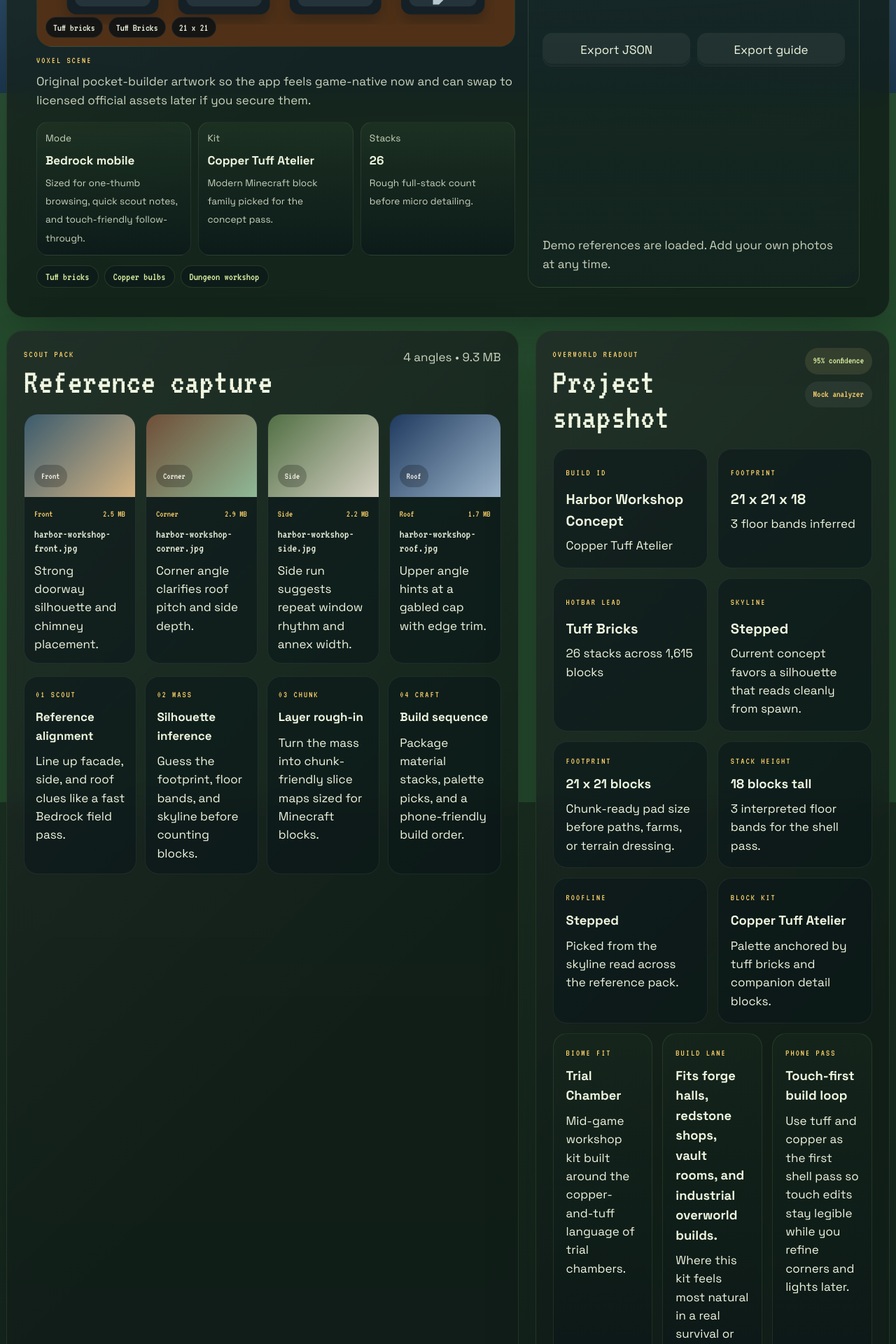
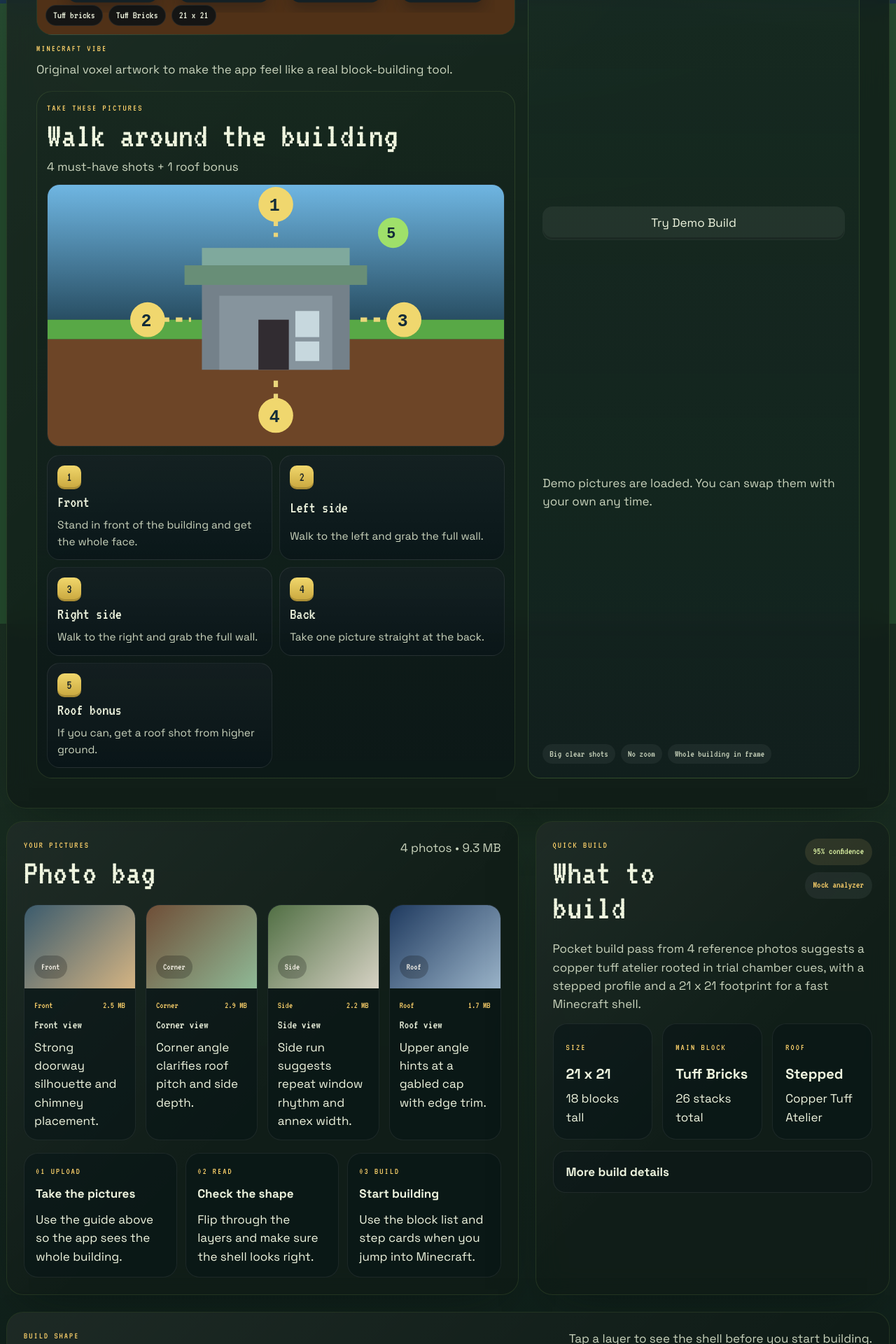
Before and after one commit to reginaldvw2007-wq/minecraft-builder-app, a React (Vite) app: page / in a window 1280 px wide. Shown: the part 880-2800 px from the top of the page at 70% size. Built offline with nearby package versions, Linux system fonts and the light colour scheme.

Commit message:
Simplify Infinity Block capture flow (#3)
Co-authored-by: Reginald <Reggie@Reggie.local>
Co-authored-by: Paperclip <noreply@paperclip.ing>

```diff
--- a/index.html
+++ b/index.html
@@ -4,7 +4,7 @@
     <meta charset="UTF-8" />
     <link rel="icon" type="image/svg+xml" href="/favicon.svg" />
     <meta name="viewport" content="width=device-width, initial-scale=1.0" />
-    <title>Minecraft Builder Prototype</title>
+    <title>The Infinity Block</title>
   </head>
   <body>
     <div id="root"></div>
--- a/src/App.css
+++ b/src/App.css
@@ -77,6 +77,81 @@
 .hero-note {
   margin-top: 10px;
   color: var(--accent-soft);
+}
+
+.quest-board {
+  display: grid;
+  gap: 12px;
+  margin-top: 18px;
+  padding: 14px;
+  border-radius: 22px;
+  border: 1px solid rgba(171, 213, 101, 0.14);
+  background:
+    linear-gradient(180deg, rgba(103, 163, 74, 0.08), transparent),
+    rgba(9, 19, 23, 0.48);
+}
+
+.quest-board__header {
+  display: flex;
+  flex-direction: column;
+  gap: 6px;
+}
+
+.quest-map {
+  overflow: hidden;
+  border-radius: 18px;
+  border: 1px solid rgba(255, 255, 255, 0.08);
+  background: rgba(8, 20, 24, 0.55);
+}
+
+.quest-map img {
+  display: block;
+  width: 100%;
+  height: auto;
+  image-rendering: pixelated;
+}
+
+.photo-mission-grid {
+  display: grid;
+  grid-template-columns: repeat(2, minmax(0, 1fr));
+  gap: 10px;
+}
+
+.photo-mission-card {
+  display: grid;
+  gap: 8px;
+  padding: 14px;
+  border-radius: 18px;
+  border: 1px solid rgba(255, 255, 255, 0.08);
+  background:
+    linear-gradient(180deg, rgba(255, 255, 255, 0.04), transparent),
+    rgba(11, 21, 26, 0.72);
+}
+
+.photo-mission-card strong {
+  font-family: var(--display);
+  font-size: 1.35rem;
+  line-height: 1;
+}
+
+.photo-mission-card p {
+  color: var(--muted);
+  font-size: 0.9rem;
+}
+
+.photo-mission-card__number {
+  display: inline-flex;
+  align-items: center;
+  justify-content: center;
+  width: 34px;
+  height: 34px;
+  border-radius: 10px;
+  background: linear-gradient(180deg, #f1d76c, #c8a63d);
+  color: #162126;
+  font-family: var(--mono);
+  font-size: 1.1rem;
+  font-weight: 700;
+  box-shadow: inset 0 -3px 0 rgba(0, 0, 0, 0.16);
 }
 
 .hero-art {
@@ -200,6 +275,24 @@
   display: grid;
   grid-template-columns: repeat(2, minmax(0, 1fr));
   gap: 10px;
+}
+
+.quick-action-tips {
+  display: flex;
+  flex-wrap: wrap;
+  gap: 8px;
+}
+
+.quick-action-tips span {
+  display: inline-flex;
+  align-items: center;
+  min-height: 28px;
+  padding: 0 10px;
+  border-radius: 999px;
+  background: rgba(255, 255, 255, 0.05);
+  color: var(--muted);
+  font-family: var(--mono);
+  font-size: 0.82rem;
 }
 
 .upload-button,
@@ -417,7 +510,7 @@
 
 .pipeline-strip {
   display: grid;
-  grid-template-columns: repeat(auto-fit, minmax(150px, 1fr));
+  grid-template-columns: repeat(auto-fit, minmax(170px, 1fr));
   gap: 12px;
   margin-top: 18px;
 }
@@ -442,7 +535,7 @@
 }
 
 .metric-grid {
-  grid-template-columns: repeat(2, minmax(0, 1fr));
+  grid-template-columns: repeat(3, minmax(0, 1fr));
 }
 
 .metric-card,
@@ -494,6 +587,35 @@
 
 .theme-profile-card p {
   margin: 0;
+}
+
+.quick-build-summary {
+  margin-bottom: 14px;
+  color: var(--muted);
+}
+
+.details-drawer {
+  margin-top: 16px;
+  border: 1px solid rgba(255, 255, 255, 0.08);
+  border-radius: 18px;
+  background: rgba(8, 20, 24, 0.38);
+  overflow: hidden;
+}
+
+.details-drawer summary {
+  cursor: pointer;
+  list-style: none;
+  padding: 16px 18px;
+  color: var(--ink);
+  font-weight: 600;
+}
+
+.details-drawer summary::-webkit-details-marker {
+  display: none;
+}
+
+.details-drawer__content {
+  padding: 0 18px 18px;
 }
 
 .source-notes {
@@ -861,13 +983,13 @@
     grid-template-columns: 1fr;
   }
 
+  .photo-mission-grid {
+    grid-template-columns: 1fr;
+  }
+
   .layer-grid {
     gap: 3px;
     padding: 12px;
-  }
-
-  .hud-strip {
-    grid-template-columns: 1fr;
   }
 }
 
--- a/src/App.tsx
+++ b/src/App.tsx
@@ -1,5 +1,6 @@
 import { useEffect, useState, useTransition } from 'react'
 import './App.css'
+import captureQuestMap from './assets/capture-quest-map.svg'
 import voxelPocketScene from './assets/voxel-pocket-scene.svg'
 import {
   SHOT_ROLE_CYCLE,
@@ -27,6 +28,34 @@ const INITIAL_SOURCES = createDemoSources()
 const INITIAL_ANALYSIS = analyzeStructure({ sources: INITIAL_SOURCES })
 const INITIAL_PLAN = INITIAL_ANALYSIS.plan
 const UPLOAD_INPUT_ID = 'reference-upload-input'
+
+const PHOTO_MISSIONS = [
+  {
+    step: '1',
+    title: 'Front',
+    hint: 'Stand in front of the building and get the whole face.',
+  },
+  {
+    step: '2',
+    title: 'Left side',
+    hint: 'Walk to the left and grab the full wall.',
+  },
+  {
+    step: '3',
+    title: 'Right side',
+    hint: 'Walk to the right and grab the full wall.',
+  },
+  {
+    step: '4',
+    title: 'Back',
+    hint: 'Take one picture straight at the back.',
+  },
+  {
+    step: '5',
+    title: 'Roof bonus',
+    hint: 'If you can, get a roof shot from higher ground.',
+  },
+] as const
 
 const FILE_PREVIEW_TONES = [
   'linear-gradient(135deg, #49626d 0%, #d6b17a 100%)',
@@ -106,38 +135,21 @@ function App() {
   const usingDemo = sources.every((source) => source.isDemo)
   const totalReferenceSize = sources.reduce((sum, source) => sum + source.sizeBytes, 0)
   const totalStacks = Math.ceil(plan.totalBlocks / 64)
-  const hudCards = [
+  const quickBuildCards = [
     {
-      label: 'Mode',
-      value: 'Bedrock mobile',
-      detail: 'Sized for one-thumb browsing, quick scout notes, and touch-friendly follow-through.',
+      label: 'Size',
+      value: `${plan.dimensions.width} x ${plan.dimensions.depth}`,
+      detail: `${plan.dimensions.height} blocks tall`,
     },
     {
-      label: 'Kit',
-      value: plan.theme,
-      detail: 'Modern Minecraft block family picked for the concept pass.',
+      label: 'Main block',
+      value: plan.dominantMaterial,
+      detail: `${totalStacks} stacks total`,
     },
     {
-      label: 'Stacks',
-      value: `${totalStacks}`,
-      detail: 'Rough full-stack count before micro detailing.',
-    },
-  ]
-  const profileCards = [
-    {
-      label: 'Biome fit',
-      value: plan.themeProfile.biome,
-      detail: plan.themeProfile.vibe,
-    },
-    {
-      label: 'Build lane',
-      value: plan.themeProfile.playstyle,
-      detail: 'Where this kit feels most natural in a real survival or creative world.',
-    },
-    {
-      label: 'Phone pass',
-      value: 'Touch-first build loop',
-      detail: plan.themeProfile.mobileHint,
+      label: 'Roof',
+      value: plan.roofline,
+      detail: plan.theme,
     },
   ]
   const artBadges = [
@@ -211,17 +223,17 @@ function App() {
 
       <header className="hero-panel">
         <div className="hero-copy">
-          <p className="eyebrow">Pocket Build Ticket 001</p>
-          <h1>Snap a build. Get the block plan.</h1>
+          <p className="eyebrow">The Infinity Block</p>
+          <h1>Take 4 pics. Build it in Minecraft.</h1>
           <p className="hero-summary">
-            Built for Bedrock-style builders on phone first: load a few photos, rough in
-            the shell, and carry a Minecraft-ready block plan back into your hotbar.
+            Easy for kids: walk around the building, take the pictures below, then tap
+            upload.
           </p>
-          <p className="hero-summary hero-summary--secondary">{plan.summary}</p>
+          <p className="hero-summary hero-summary--secondary">
+            Best results: front, left side, right side, back. Roof is a bonus.
+          </p>
           <p className="hero-note">
-            Cherry groves, bamboo mosaics, tuff foundries, pale garden builds, mangrove
-            docks, and other modern block kits all feed the visual direction of the mock
-            pass.
+            Big buttons first. Full build details lower down when you want them.
           </p>
 
           <div className="hero-art">
@@ -239,57 +251,54 @@ function App() {
               </div>
             </div>
             <div className="hero-art__caption">
-              <p className="section-kicker">Voxel scene</p>
-              <p>
-                Original pocket-builder artwork so the app feels game-native now and can
-                swap to licensed official assets later if you secure them.
-              </p>
+              <p className="section-kicker">Minecraft vibe</p>
+              <p>Original voxel artwork to make the app feel like a real block-building tool.</p>
             </div>
           </div>
 
-          <div className="hud-strip">
-            {hudCards.map((card) => (
-              <article key={card.label} className="hud-card">
-                <p>{card.label}</p>
-                <strong>{card.value}</strong>
-                <span>{card.detail}</span>
+          <div className="quest-board">
+            <div className="quest-board__header">
+              <div>
+                <p className="section-kicker">Take these pictures</p>
+                <h2>Walk around the building</h2>
+              </div>
+              <p className="section-meta">4 must-have shots + 1 roof bonus</p>
+            </div>
+            <div className="quest-map">
+              <img
+                src={captureQuestMap}
+                alt="Simple picture guide showing front, left, right, back, and roof bonus angles around a block house."
+              />
+            </div>
+            <div className="photo-mission-grid">
+              {PHOTO_MISSIONS.map((mission) => (
+                <article key={mission.step} className="photo-mission-card">
+                  <span className="photo-mission-card__number">{mission.step}</span>
+                  <strong>{mission.title}</strong>
+                  <p>{mission.hint}</p>
                 </article>
               ))}
             </div>
-
-          <div className="kit-tag-row" aria-label="Theme kit tags">
-            {plan.themeProfile.tags.map((tag) => (
-              <span key={tag} className="kit-tag">
-                {tag}
-              </span>
-            ))}
           </div>
         </div>
 
         <div className="hero-actions">
+          <p className="section-kicker">Start here</p>
           <label className="upload-button" htmlFor={UPLOAD_INPUT_ID}>
-            Load reference photos
+            Upload My Pictures
           </label>
           <p className="status-note">
-            Up to {MAX_REFERENCE_FILES} images, {Math.round(MAX_REFERENCE_FILE_SIZE_BYTES / 1_000_000)} MB each.
+            Up to {MAX_REFERENCE_FILES} images. Keep each picture under {Math.round(MAX_REFERENCE_FILE_SIZE_BYTES / 1_000_000)} MB.
           </p>
           <button type="button" className="ghost-button" onClick={loadDemoSet}>
-            Reset demo set
+            Try Demo Build
           </button>
-          <div className="secondary-actions">
-            <button type="button" className="ghost-button" onClick={exportJson}>
-              Export JSON
-            </button>
-            <button type="button" className="ghost-button" onClick={exportMarkdown}>
-              Export guide
-            </button>
-          </div>
           <p className="status-note" aria-live="polite">
             {isPending
-              ? 'Refreshing the reconstruction pass...'
+              ? 'Building your block guide...'
               : usingDemo
-                ? 'Demo references are loaded. Add your own photos at any time.'
-                : `Using ${sources.length} uploaded photo${sources.length === 1 ? '' : 's'} for the current concept.`}
+                ? 'Demo pictures are loaded. You can swap them with your own any time.'
+                : `Using ${sources.length} uploaded photo${sources.length === 1 ? '' : 's'}.`}
           </p>
           {intakeNotice ? (
             <p className="status-note status-note--warning" aria-live="polite">
@@ -301,6 +310,11 @@ function App() {
               {exportNotice}
             </p>
           ) : null}
+          <div className="quick-action-tips">
+            <span>Big clear shots</span>
+            <span>No zoom</span>
+            <span>Whole building in frame</span>
+          </div>
         </div>
       </header>
 
@@ -308,12 +322,11 @@ function App() {
         <section className="panel intake-panel">
           <div className="section-heading">
             <div>
-              <p className="section-kicker">Scout pack</p>
-              <h2>Reference capture</h2>
+              <p className="section-kicker">Your pictures</p>
+              <h2>Photo bag</h2>
             </div>
             <p className="section-meta">
-              {sources.length} angle{sources.length === 1 ? '' : 's'} •{' '}
-              {formatBytes(totalReferenceSize)}
+              {sources.length} photo{sources.length === 1 ? '' : 's'} • {formatBytes(totalReferenceSize)}
             </p>
           </div>
 
@@ -337,7 +350,7 @@ function App() {
                     <span className="capture-role">{source.role}</span>
                     <span className="capture-size">{formatBytes(source.sizeBytes)}</span>
                   </div>
-                  <h3>{source.name}</h3>
+                  <h3>{source.role} view</h3>
                   <p>{source.notes}</p>
                 </div>
               </article>
@@ -346,24 +359,19 @@ function App() {
 
           <div className="pipeline-strip">
             <article className="pipeline-card">
-              <p className="pipeline-step">01 Scout</p>
-              <strong>Reference alignment</strong>
-              <p>Line up facade, side, and roof clues like a fast Bedrock field pass.</p>
+              <p className="pipeline-step">01 Upload</p>
+              <strong>Take the pictures</strong>
+              <p>Use the guide above so the app sees the whole building.</p>
             </article>
             <article className="pipeline-card">
-              <p className="pipeline-step">02 Mass</p>
-              <strong>Silhouette inference</strong>
-              <p>Guess the footprint, floor bands, and skyline before counting blocks.</p>
+              <p className="pipeline-step">02 Read</p>
+              <strong>Check the shape</strong>
+              <p>Flip through the layers and make sure the shell looks right.</p>
             </article>
             <article className="pipeline-card">
-              <p className="pipeline-step">03 Chunk</p>
-              <strong>Layer rough-in</strong>
-              <p>Turn the mass into chunk-friendly slice maps sized for Minecraft blocks.</p>
-            </article>
-            <article className="pipeline-card">
-              <p className="pipeline-step">04 Craft</p>
-              <strong>Build sequence</strong>
-              <p>Package material stacks, palette picks, and a phone-friendly build order.</p>
+              <p className="pipeline-step">03 Build</p>
+              <strong>Start building</strong>
+              <p>Use the block list and step cards when you jump into Minecraft.</p>
             </article>
           </div>
         </section>
@@ -371,8 +379,8 @@ function App() {
         <section className="panel overview-panel">
           <div className="section-heading">
             <div>
-              <p className="section-kicker">Overworld readout</p>
-              <h2>Project snapshot</h2>
+              <p className="section-kicker">Quick build</p>
+              <h2>What to build</h2>
             </div>
             <div className="chip-row">
               <span className="confidence-chip">{plan.confidence}% confidence</span>
@@ -382,31 +390,21 @@ function App() {
             </div>
           </div>
 
+          <p className="quick-build-summary">{plan.summary}</p>
+
           <div className="metric-grid">
-            <article className="metric-card">
-              <span className="metric-label">Build ID</span>
-              <strong>{plan.structureName}</strong>
-              <p>{plan.theme}</p>
+            {quickBuildCards.map((card) => (
+              <article key={card.label} className="metric-card">
+                <span className="metric-label">{card.label}</span>
+                <strong>{card.value}</strong>
+                <p>{card.detail}</p>
               </article>
-            <article className="metric-card">
-              <span className="metric-label">Footprint</span>
-              <strong>
-                {plan.dimensions.width} x {plan.dimensions.depth} x {plan.dimensions.height}
-              </strong>
-              <p>{plan.dimensions.floors} floor bands inferred</p>
-            </article>
-            <article className="metric-card">
-              <span className="metric-label">Hotbar Lead</span>
-              <strong>{plan.dominantMaterial}</strong>
-              <p>{totalStacks} stacks across {plan.totalBlocks.toLocaleString()} blocks</p>
-            </article>
-            <article className="metric-card">
-              <span className="metric-label">Skyline</span>
-              <strong>{plan.roofline}</strong>
-              <p>Current concept favors a silhouette that reads cleanly from spawn.</p>
-            </article>
+            ))}
           </div>
 
+          <details className="details-drawer">
+            <summary>More build details</summary>
+            <div className="details-drawer__content">
               <div className="insight-list">
                 {plan.insights.map((insight) => (
                   <article key={insight.label} className="insight-card">
@@ -418,17 +416,25 @@ function App() {
               </div>
 
               <div className="theme-profile-grid">
-            {profileCards.map((card) => (
-              <article key={card.label} className="theme-profile-card">
-                <p className="insight-label">{card.label}</p>
-                <strong>{card.value}</strong>
-                <p>{card.detail}</p>
+                <article className="theme-profile-card">
+                  <p className="insight-label">Biome fit</p>
+                  <strong>{plan.themeProfile.biome}</strong>
+                  <p>{plan.themeProfile.vibe}</p>
                 </article>
-            ))}
+                <article className="theme-profile-card">
+                  <p className="insight-label">Build lane</p>
+                  <strong>{plan.themeProfile.playstyle}</strong>
+                  <p>Where this style fits best in a Minecraft world.</p>
+                </article>
+                <article className="theme-profile-card">
+                  <p className="insight-label">Phone hint</p>
+                  <strong>Build in passes</strong>
+                  <p>{plan.themeProfile.mobileHint}</p>
+                </article>
               </div>
 
               <div className="source-notes">
-            <p className="section-kicker">Evidence trail</p>
+                <p className="section-kicker">Why it guessed this</p>
                 <ul>
                   {plan.sourceNotes.map((note) => (
                     <li key={note}>{note}</li>
@@ -437,23 +443,25 @@ function App() {
               </div>
 
               <div className="warning-card">
-            <p className="section-kicker">Guardrails</p>
+                <p className="section-kicker">Prototype note</p>
                 <ul className="warning-list">
                   {analysisWarnings.map((warning) => (
                     <li key={warning}>{warning}</li>
                   ))}
                 </ul>
               </div>
+            </div>
+          </details>
         </section>
 
         <section className="panel layers-panel">
           <div className="section-heading">
             <div>
-              <p className="section-kicker">Chunk slices</p>
-              <h2>Layer slices and skyline</h2>
+              <p className="section-kicker">Build shape</p>
+              <h2>Layers and skyline</h2>
             </div>
             <p className="section-meta">
-              Rough chunk preview only, tuned for fast iteration before a full generator
+              Tap a layer to see the shell before you start building.
             </p>
           </div>
 
@@ -501,12 +509,17 @@ function App() {
         <section className="panel guide-panel">
           <div className="section-heading">
             <div>
-              <p className="section-kicker">Pocket build guide</p>
-              <h2>Material pack and step order</h2>
+              <p className="section-kicker">Build guide</p>
+              <h2>Blocks and steps</h2>
             </div>
-            <p className="section-meta">
-              Staged for a player who wants a rough but phone-friendly Minecraft build pass
-            </p>
+            <div className="secondary-actions">
+              <button type="button" className="ghost-button" onClick={exportJson}>
+                Export JSON
+              </button>
+              <button type="button" className="ghost-button" onClick={exportMarkdown}>
+                Export guide
+              </button>
+            </div>
           </div>
 
           <div className="hotbar-panel">
```
Also changed, not shown: src/assets/capture-quest-map.svg (added), 1 other file (tests, documents, lock files or other folders). Lines whose indentation alone changed are shown as unchanged.
